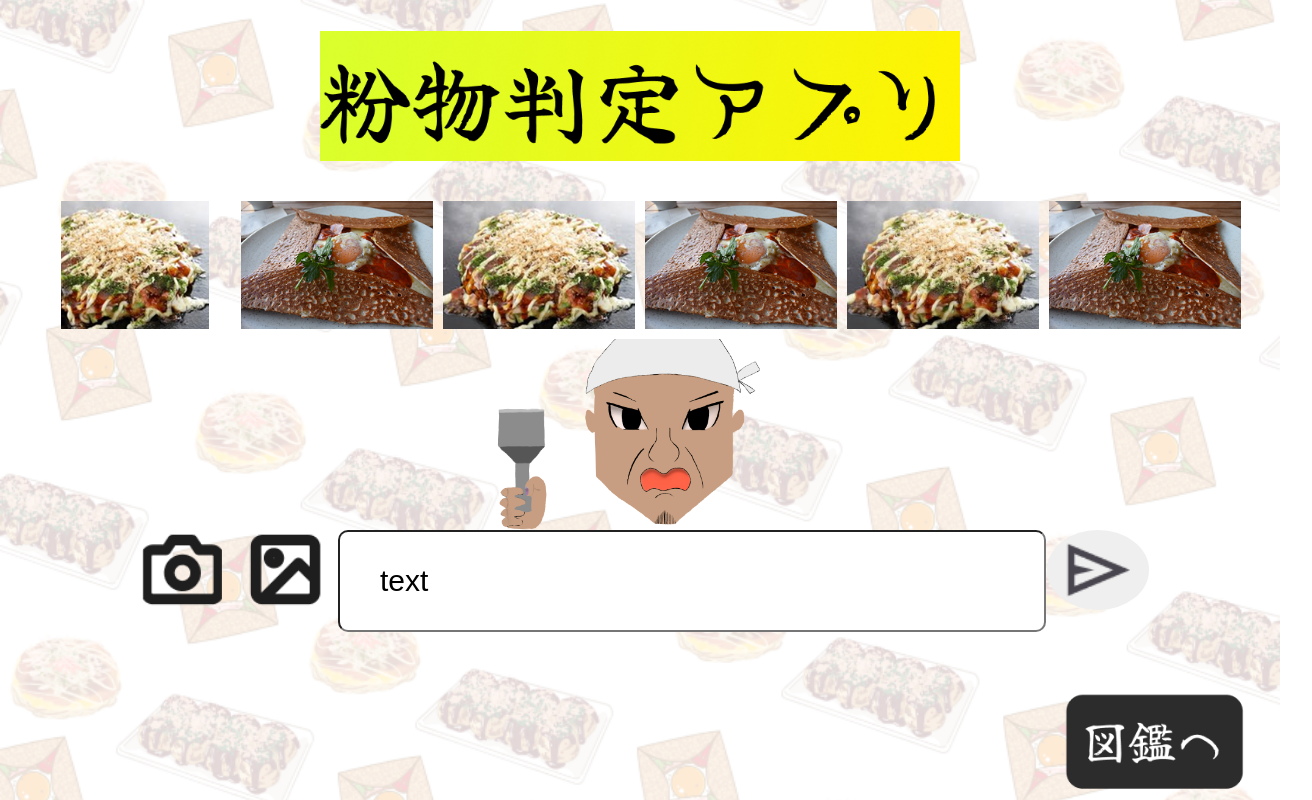
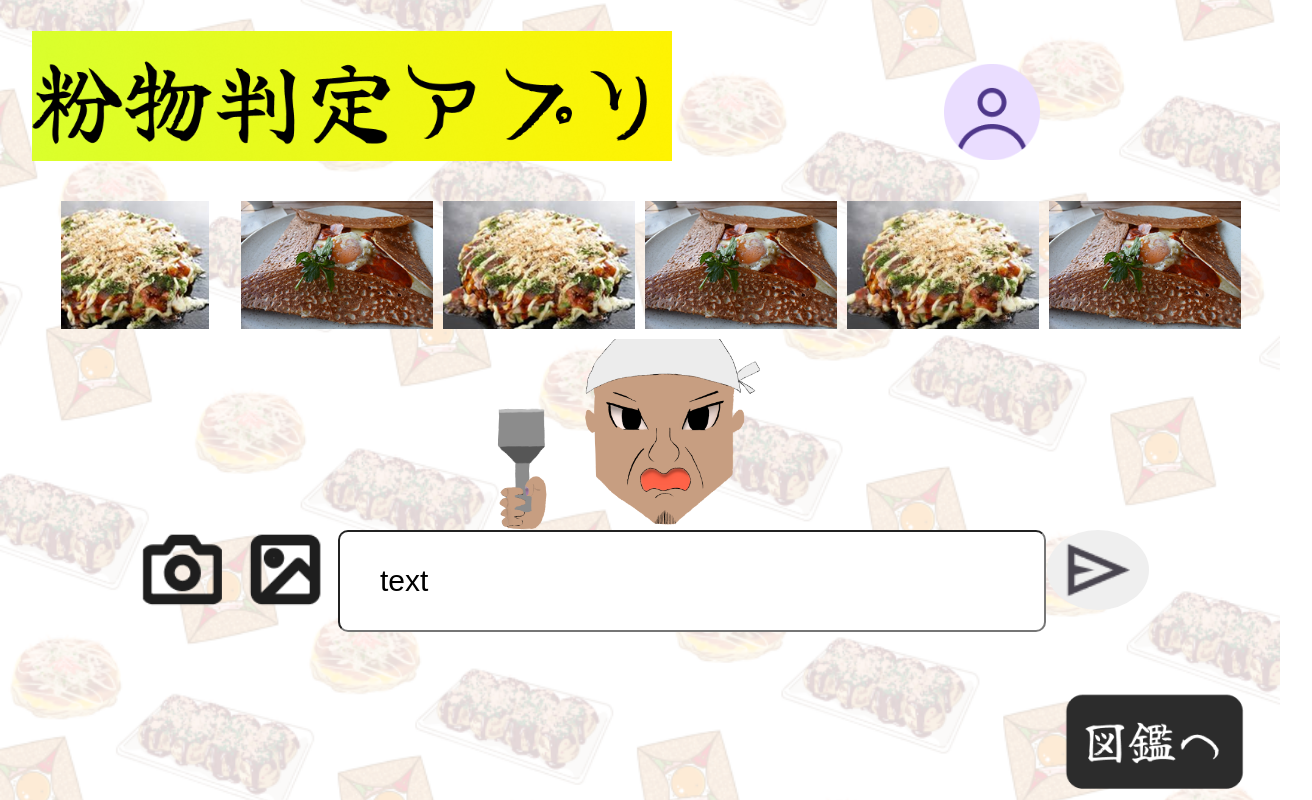
Before and after one commit to kc3hack/2025_14, a React (Create React App) app in the folder frontend/: page / in a window 1280 px wide. Shown: the whole page, 1312 px wide, since content can reach past the window. Built offline with nearby package versions, Linux system fonts and the light colour scheme; a web font is replaced by a local one.

Commit message:
途中経過

```diff
--- a/frontend/package.json
+++ b/frontend/package.json
@@ -3,6 +3,7 @@
   "version": "0.1.0",
   "private": true,
   "dependencies": {
+    "@react-icons/all-files": "^4.1.0",
     "@testing-library/dom": "^10.4.0",
     "@testing-library/jest-dom": "^6.6.3",
     "@testing-library/react": "^16.2.0",
--- a/frontend/src/HomeScreen/HomeScreen.css
+++ b/frontend/src/HomeScreen/HomeScreen.css
@@ -16,8 +16,12 @@
 }
 
 .Group8 {
+  width: 100%;
+  height: 100%;
   display: flex;
-  width: 100%;
+  margin-left: 5vw;
+  justify-content: flex-start;
+  /* 左寄せ */
 }
 
 .title-frame {
@@ -44,10 +48,17 @@
   background-image: url('./material/GenericAvatar.png');
   background-position: center;
   background-size: contain;
-  width: 20%;
-  height: 15%;
+  width: 50%;
+  height: 50%;
   flex-shrink: 0;
-  margin-left: 80vw;
+  margin-top: 5vw;
+
+  background-size: contain;
+
+  background-color: transparent;
+  /*ボタンの縁を消し去るもの(以下の2つ)*/
+  outline: none;
+  border: none;
 }
 
 
@@ -147,7 +158,7 @@
 
 .camera-icon,
 .image-icon {
-  justify-content:start;
+  justify-content: start;
   background-position: center;
   background-size: contain;
   width: 8vw;
@@ -194,8 +205,8 @@
 }
 
 .send-icon {
-  display:flex;
-  justify-content:start;
+  display: flex;
+  justify-content: start;
   background-position: center;
   background-size: contain;
   width: 8vw;
--- a/frontend/src/HomeScreen/HomeScreen.jsx
+++ b/frontend/src/HomeScreen/HomeScreen.jsx
@@ -117,8 +117,13 @@ function HomeScreen() {
     <>
       <div className='background-homescreen'>
 
-        <div className="title-frame"></div>
-
+        <div className='Group8'>
+          <div className="title-frame"></div>
+          <button
+            className="to-login-screen-button"
+            onClick={() => movePage("Login")}>
+          </button>
+        </div>
         <div className="Group9">
           <div className="image2"></div>
           <div className="sobako"></div>
```
Also changed, not shown: 2 other files (tests, documents, lock files or other folders).
